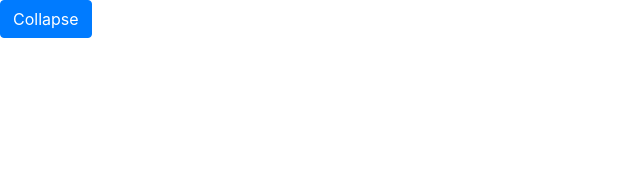
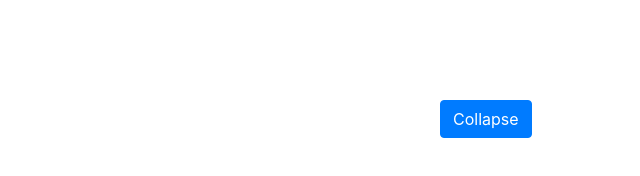
Before and after one commit to aaogoltcov/JSAnimation, a website built with webpack: page index.html in a window 1280 px wide. Shown: the whole page, without its empty margins (0-640 px from the left). Built offline with nearby package versions, Linux system fonts and the light colour scheme.

Commit message:
style improvement

```diff
--- a/src/css/style.css
+++ b/src/css/style.css
@@ -1,3 +1,8 @@
+.bd-example {
+  width: 400px;
+  margin: 100px auto auto auto;
+}
+
 .open_anime {
   animation-name: collapsing;
   animation-duration: 1s;
```
